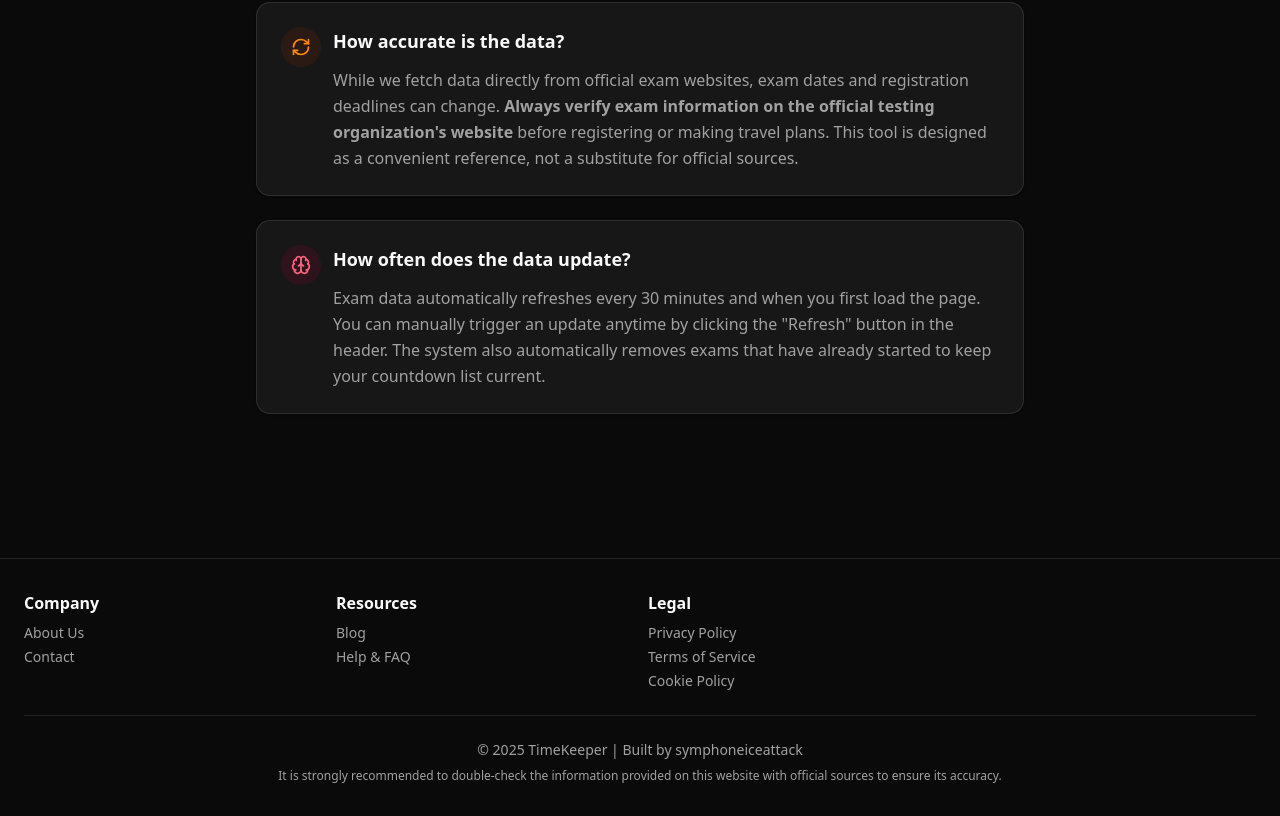
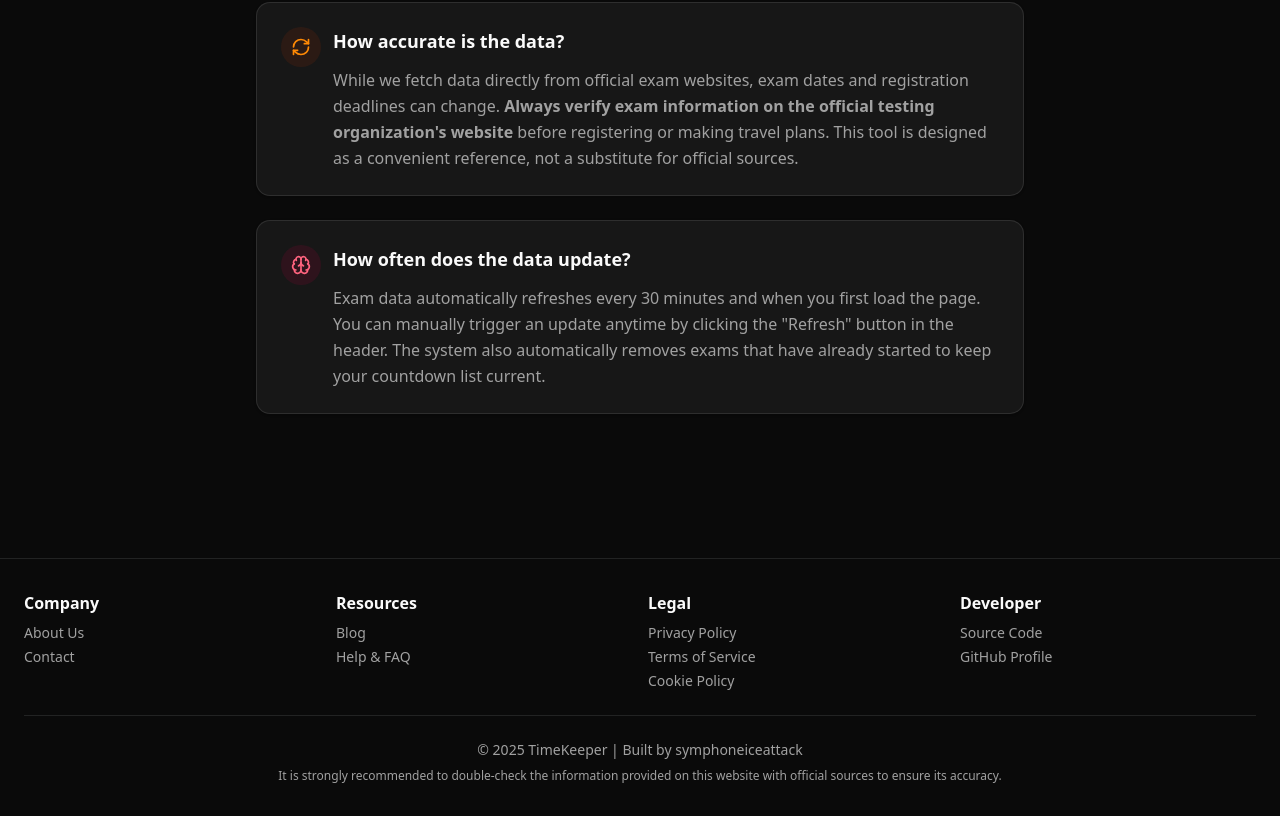
Before and after one commit to SymphonyIceAttack/exam-timekeeper, a Next.js app: page / in a window 1280 px wide. Shown: the part 4014-4830 px from the top of the page. Built offline with nearby package versions, Linux system fonts and the light colour scheme; no server answers.

Commit message:
feat: github url

```diff
--- a/app/about/page.tsx
+++ b/app/about/page.tsx
@@ -156,3 +156,43 @@
     </div>
   );
 }
+
+<Card className="bg-card border-border p-8 text-center">
+  <h2 className="text-3xl font-bold mb-4">Open Source</h2>
+  <p className="text-lg text-foreground mb-6">
+    Exam TimeKeeper is an open source project built with transparency and
+    community collaboration in mind.
+  </p>
+  <div className="flex flex-col sm:flex-row gap-4 justify-center items-center">
+    <a
+      href="https://github.com/SymphonyIceAttack/exam-timekeeper"
+      target="_blank"
+      rel="noopener noreferrer"
+      className="inline-flex items-center gap-2 bg-primary hover:bg-primary/90 text-primary-foreground px-6 py-3 rounded-lg font-medium transition-colors"
+    >
+      <svg className="w-5 h-5" fill="currentColor" viewBox="0 0 20 20">
+        <path
+          fillRule="evenodd"
+          d="M10 0C4.477 0 0 4.484 0 10.017c0 4.425 2.865 8.18 6.839 9.504.5.092.682-.217.682-.483 0-.237-.008-.868-.013-1.703-2.782.605-3.369-1.343-3.369-1.343-.454-1.158-1.11-1.466-1.11-1.466-.908-.62.069-.608.069-.608 1.003.07 1.531 1.032 1.531 1.032.892 1.53 2.341 1.088 2.91.832.092-.647.35-1.088.636-1.338-2.22-.253-4.555-1.113-4.555-4.951 0-1.093.39-1.988 1.029-2.688-.103-.253-.446-1.272.098-2.65 0 0 .84-.27 2.75 1.026A9.564 9.564 0 0110 4.844c.85.004 1.705.115 2.504.337 1.909-1.296 2.747-1.027 2.747-1.027.546 1.379.203 2.398.1 2.651.64.7 1.028 1.595 1.028 2.688 0 3.848-2.339 4.695-4.566 4.942.359.31.678.921.678 1.856 0 1.338-.012 2.419-.012 2.747 0 .268.18.58.688.482A10.019 10.019 0 0020 10.017C20 4.484 15.522 0 10 0z"
+          clipRule="evenodd"
+        />
+      </svg>
+      View Source Code
+    </a>
+    <a
+      href="https://github.com/SymphonyIceAttack"
+      target="_blank"
+      rel="noopener noreferrer"
+      className="inline-flex items-center gap-2 border border-border hover:bg-accent px-6 py-3 rounded-lg font-medium transition-colors"
+    >
+      <svg className="w-5 h-5" fill="currentColor" viewBox="0 0 20 20">
+        <path
+          fillRule="evenodd"
+          d="M10 0C4.477 0 0 4.484 0 10.017c0 4.425 2.865 8.18 6.839 9.504.5.092.682-.217.682-.483 0-.237-.008-.868-.013-1.703-2.782.605-3.369-1.343-3.369-1.343-.454-1.158-1.11-1.466-1.11-1.466-.908-.62.069-.608.069-.608 1.003.07 1.531 1.032 1.531 1.032.892 1.53 2.341 1.088 2.91.832.092-.647.35-1.088.636-1.338-2.22-.253-4.555-1.113-4.555-4.951 0-1.093.39-1.988 1.029-2.688-.103-.253-.446-1.272.098-2.65 0 0 .84-.27 2.75 1.026A9.564 9.564 0 0110 4.844c.85.004 1.705.115 2.504.337 1.909-1.296 2.747-1.027 2.747-1.027.546 1.379.203 2.398.1 2.651.64.7 1.028 1.595 1.028 2.688 0 3.848-2.339 4.695-4.566 4.942.359.31.678.921.678 1.856 0 1.338-.012 2.419-.012 2.747 0 .268.18.58.688.482A10.019 10.019 0 0020 10.017C20 4.484 15.522 0 10 0z"
+          clipRule="evenodd"
+        />
+      </svg>
+      Developer Profile
+    </a>
+  </div>
+</Card>;
--- a/app/page.tsx
+++ b/app/page.tsx
@@ -780,6 +780,31 @@
                   </li>
                 </ul>
               </div>
+              <div>
+                <h4 className="font-semibold mb-2">Developer</h4>
+                <ul className="space-y-1 text-sm">
+                  <li>
+                    <a
+                      href="https://github.com/SymphonyIceAttack/exam-timekeeper"
+                      target="_blank"
+                      rel="noopener noreferrer"
+                      className="text-muted-foreground hover:text-foreground"
+                    >
+                      Source Code
+                    </a>
+                  </li>
+                  <li>
+                    <a
+                      href="https://github.com/SymphonyIceAttack"
+                      target="_blank"
+                      rel="noopener noreferrer"
+                      className="text-muted-foreground hover:text-foreground"
+                    >
+                      GitHub Profile
+                    </a>
+                  </li>
+                </ul>
+              </div>
             </div>
             <div className="border-t border-border pt-6 text-center">
               <p className="text-xs md:text-sm text-muted-foreground mb-2">
--- a/package.json
+++ b/package.json
@@ -66,6 +66,7 @@
     "@types/node": "^20",
     "@types/react": "^19",
     "@types/react-dom": "^19",
+    "baseline-browser-mapping": "^2.9.2",
     "tailwindcss": "^4",
     "tw-animate-css": "^1.4.0",
     "typescript": "^5",
```
Also changed, not shown: 1 other file (tests, documents, lock files or other folders).
